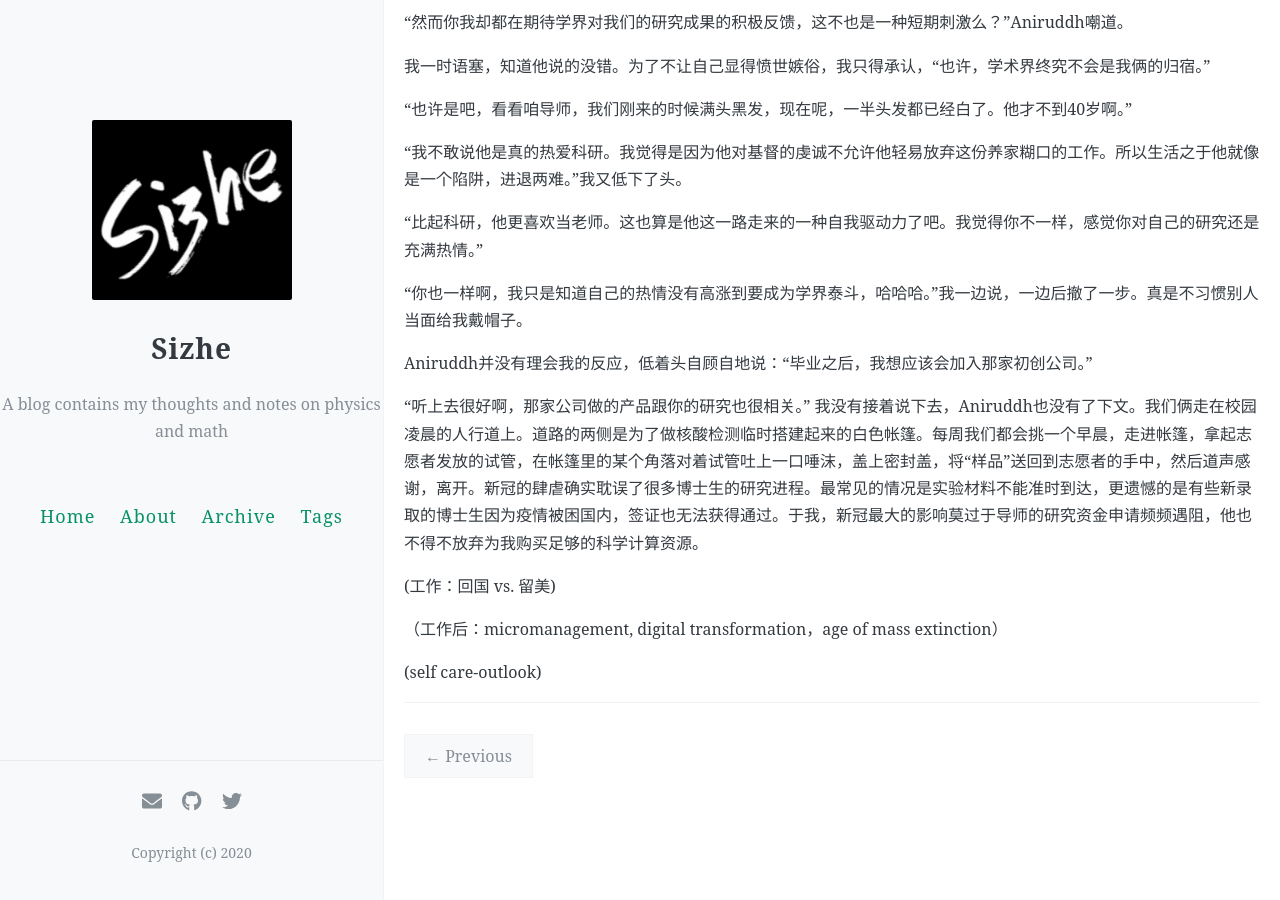
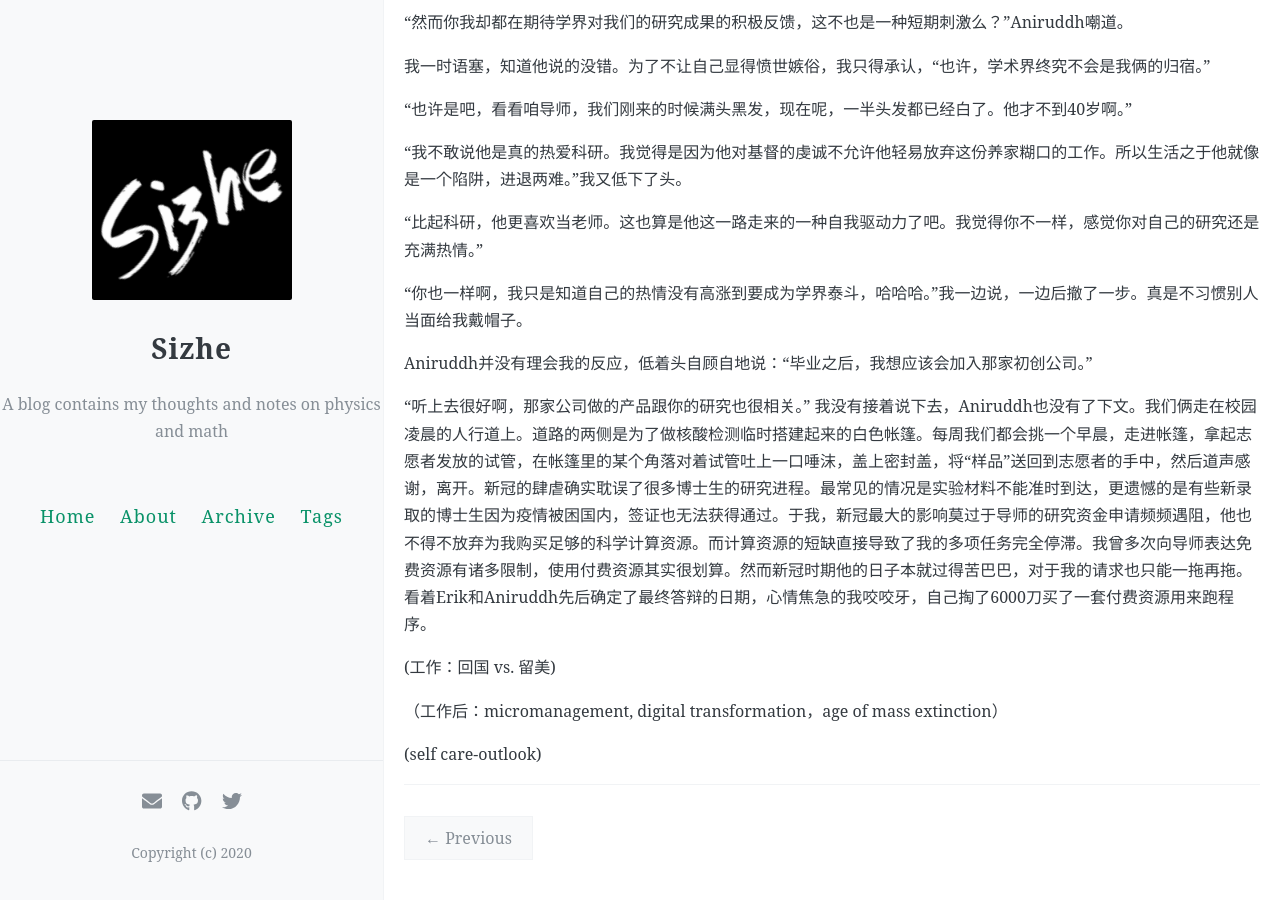
Before and after one commit to Lonitch/Lonitch.github.io, a Jekyll site: the page built from _posts/2021-12-24-loving-you-my-way.md, in a window 1280 px wide and 900 px high, scrolled down 2700 px. Built offline with Jekyll 4.4.1, drawn with Linux system fonts in a browser that asks for light colours; comment, search, counter and statistics services are not loaded.

Commit message:
Update 2021-12-24-loving-you-my-way.md

```diff
--- a/_posts/2021-12-24-loving-you-my-way.md
+++ b/_posts/2021-12-24-loving-you-my-way.md
@@ -69,7 +69,7 @@
 
 Aniruddh并没有理会我的反应，低着头自顾自地说：“毕业之后，我想应该会加入那家初创公司。”
 
-“听上去很好啊，那家公司做的产品跟你的研究也很相关。” 我没有接着说下去，Aniruddh也没有了下文。我们俩走在校园凌晨的人行道上。道路的两侧是为了做核酸检测临时搭建起来的白色帐篷。每周我们都会挑一个早晨，走进帐篷，拿起志愿者发放的试管，在帐篷里的某个角落对着试管吐上一口唾沫，盖上密封盖，将“样品”送回到志愿者的手中，然后道声感谢，离开。新冠的肆虐确实耽误了很多博士生的研究进程。最常见的情况是实验材料不能准时到达，更遗憾的是有些新录取的博士生因为疫情被困国内，签证也无法获得通过。于我，新冠最大的影响莫过于导师的研究资金申请频频遇阻，他也不得不放弃为我购买足够的科学计算资源。
+“听上去很好啊，那家公司做的产品跟你的研究也很相关。” 我没有接着说下去，Aniruddh也没有了下文。我们俩走在校园凌晨的人行道上。道路的两侧是为了做核酸检测临时搭建起来的白色帐篷。每周我们都会挑一个早晨，走进帐篷，拿起志愿者发放的试管，在帐篷里的某个角落对着试管吐上一口唾沫，盖上密封盖，将“样品”送回到志愿者的手中，然后道声感谢，离开。新冠的肆虐确实耽误了很多博士生的研究进程。最常见的情况是实验材料不能准时到达，更遗憾的是有些新录取的博士生因为疫情被困国内，签证也无法获得通过。于我，新冠最大的影响莫过于导师的研究资金申请频频遇阻，他也不得不放弃为我购买足够的科学计算资源。而计算资源的短缺直接导致了我的多项任务完全停滞。我曾多次向导师表达免费资源有诸多限制，使用付费资源其实很划算。然而新冠时期他的日子本就过得苦巴巴，对于我的请求也只能一拖再拖。看着Erik和Aniruddh先后确定了最终答辩的日期，心情焦急的我咬咬牙，自己掏了6000刀买了一套付费资源用来跑程序。
 
 
 (工作：回国 vs. 留美)
```
